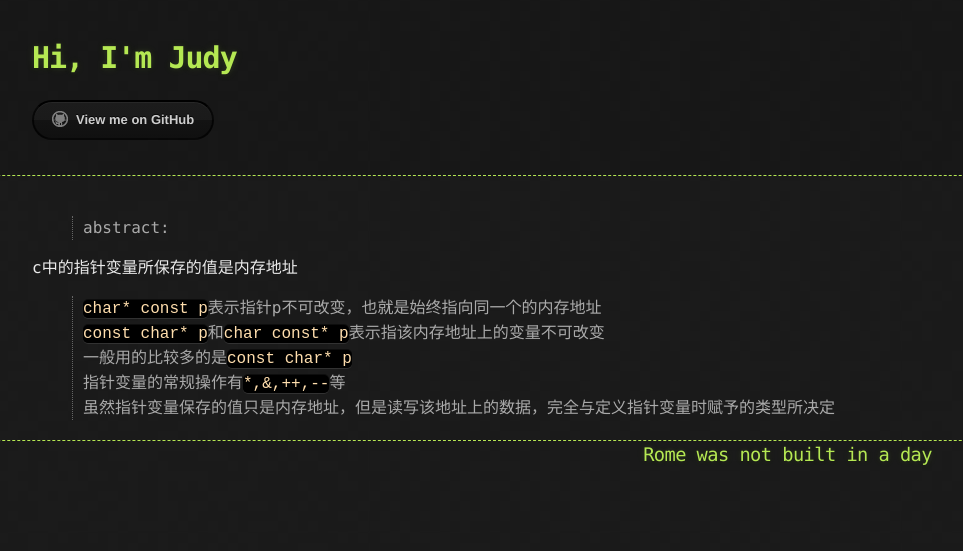
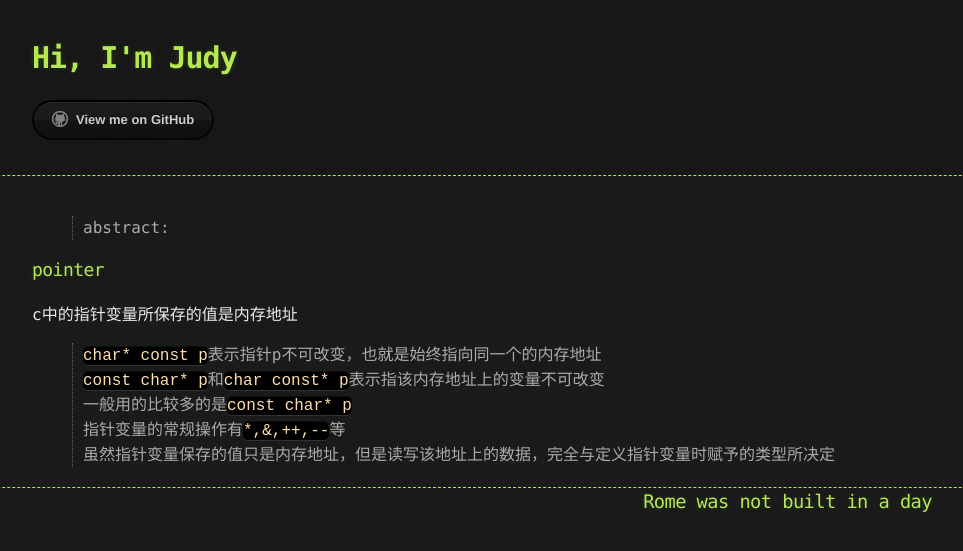
Before and after one commit to Shl4046/Shl4046.github.io, a Jekyll site: the page built from _posts/languages/2017-10-05-c.md, in a window 1280 px wide. Shown: the top 551 px of the page, without its empty margins (163-1126 px from the left). Built offline with Jekyll 4.4.1, drawn with Linux system fonts in a browser that asks for light colours.

Commit message:
Update 2017-10-05-c.md

```diff
--- a/_posts/languages/2017-10-05-c.md
+++ b/_posts/languages/2017-10-05-c.md
@@ -5,6 +5,8 @@ category: "languages"
 ---
 > abstract:
 
+### pointer
+
 c中的指针变量所保存的值是内存地址
 > `char* const p`表示指针p不可改变，也就是始终指向同一个的内存地址<br>
 > `const char* p`和`char const* p`表示指该内存地址上的变量不可改变<br>
```
